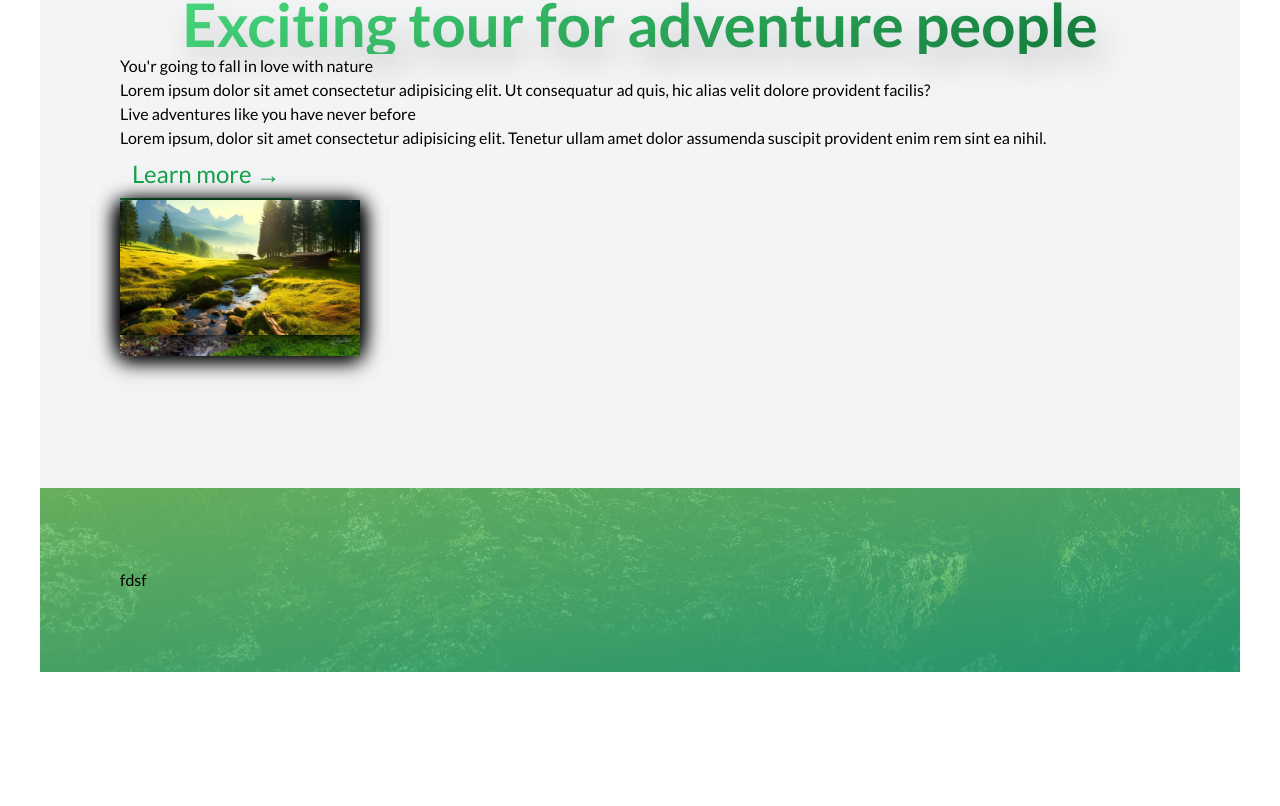
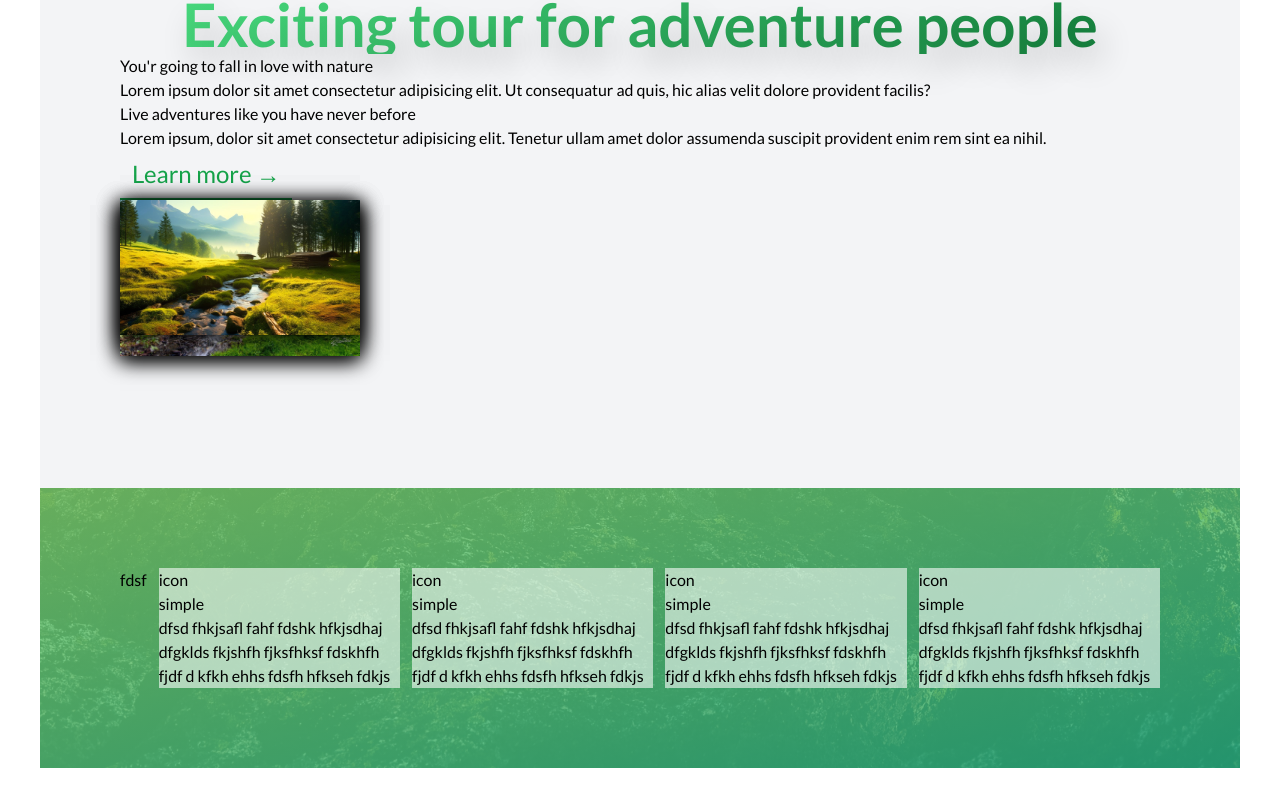
Before and after one commit to OmBharti999/pro, a Next.js app: page / in a window 1280 px wide. Shown: the part 934-1740 px from the top of the page. Before the commit the page ends 1646 px from the top, so only its background shows below. Built offline with nearby package versions, Linux system fonts and the light colour scheme.

Commit message:
update font size for normal text

```diff
--- a/app/_component/card/Card.tsx
+++ b/app/_component/card/Card.tsx
@@ -1,15 +1,19 @@
 // import Image from "next/image";
 import React from "react";
 
-import "./index.css"
-
+import "./index.css";
+import { Heading, PText } from "..";
 
 export const Card = () => {
   return (
-    <div className="card w-64 bg-gray-100 h-72">
+    <div className="card flex justify-center w-64 bg-gray-100 h-72">
       {/* <Image src={Globe} alt="globe-icon" width={100} height={100} /> */}
-      {/* <Globe /> */}
-
+      <div className="flex w-11/12 flex-col justify-center items-center">
+        {/* <Globe /> */}
+        <h1 className="h-20">icon</h1>
+        <Heading content="simple" addClass="mb-4"/>
+        <PText addClass="text-center" content="dfsd fhkjsafl fahf fdshk hfkjsdhaj dfgklds fkjshfh fjksfhksf fdskhfh fjdf d kfkh ehhs fdsfh hfkseh fdkjs" />
+      </div>
     </div>
   );
 };
--- a/app/_component/features/index.css
+++ b/app/_component/features/index.css
@@ -8,5 +8,6 @@
     url(/assets/header-bg.jpg);
   background-size: cover;
   background-position: bottom;
-  clip-path: polygon(0 0, 100% 0, 100% 75vh, 0 100%);
+
+  clip-path: polygon(0 0, 100% -25vh, 100% 75vh, 0 100%);
 }
--- a/app/_component/fonts/Fonts.tsx
+++ b/app/_component/fonts/Fonts.tsx
@@ -9,7 +9,7 @@ interface Props {
 
 // text--->
 export const PText = ({ content = "Text", addClass }: Props) => {
-  return <p className={`text-xl ${addClass}`}>{content}</p>;
+  return <p className={`${addClass}`}>{content}</p>;
 };
 
 // heading--->
```
